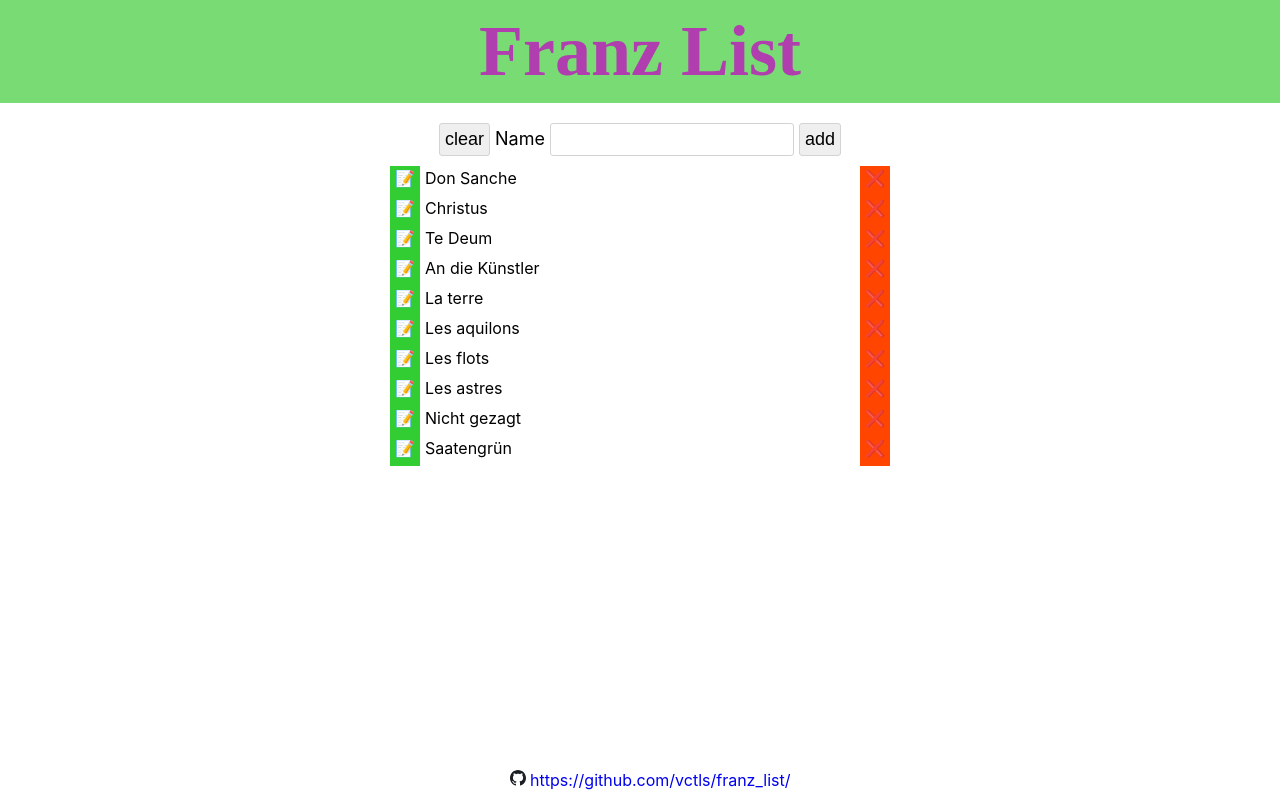
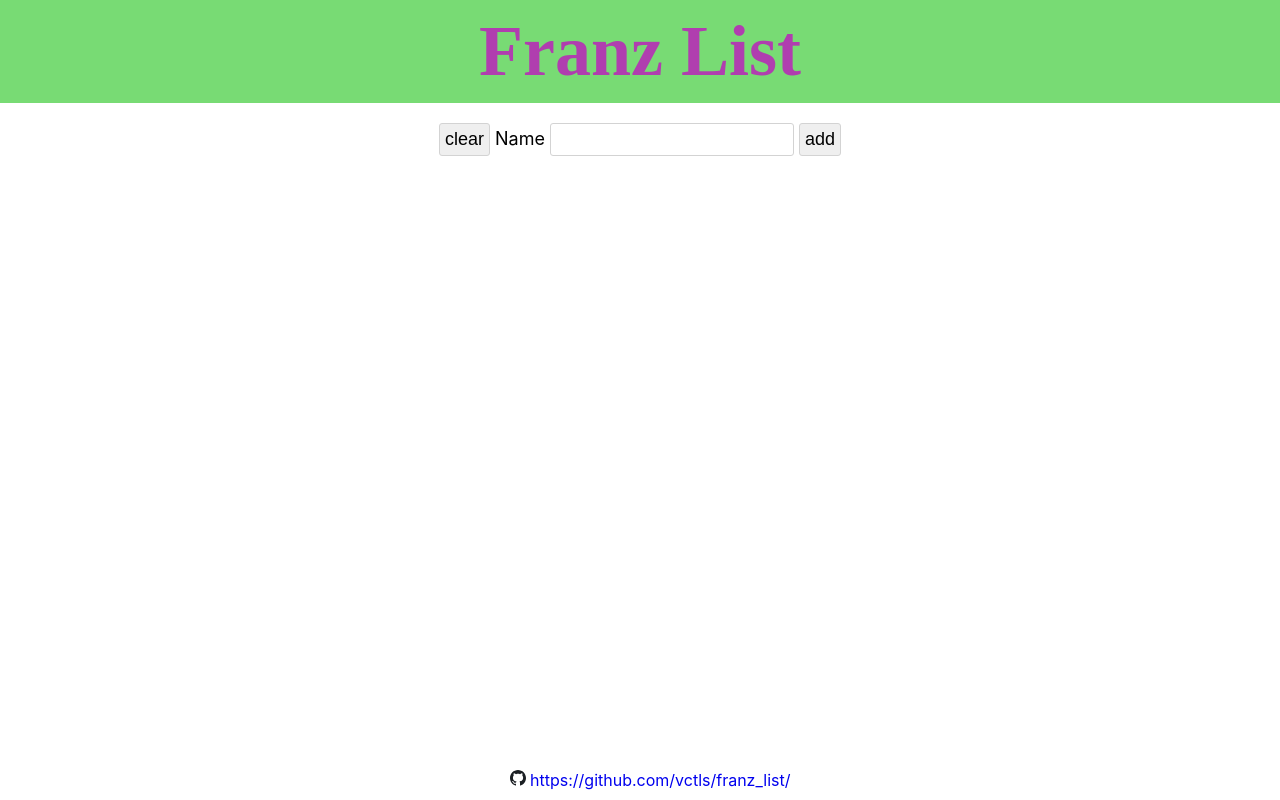
Before and after one commit to vctls/franz_list, a React (Create React App) app: page / in a window 1280 px wide. Built offline with nearby package versions, Linux system fonts and the light colour scheme; a web font is replaced by a local one.

Commit message:
Save state in localStorage. closes #21

```diff
--- a/src/App.tsx
+++ b/src/App.tsx
@@ -15,12 +15,55 @@ function App() {
 
   const logo = process.env.PUBLIC_URL + "/github_logo.svg";
   const github_url = "https://github.com/vctls/franz_list/";
+
+  const getItems = () => {
+    const keys: string[] = Object.keys(localStorage);
+    return keys.map((key: string) => {
+      const id = parseInt(key);
+      return {
+        id,
+        ...JSON.parse(localStorage.getItem(key) || ""),
+      };
+    });
+  };
+
+  const itemCreateHandler = (
+    id: number,
+    order: number,
+    name: string,
+    done: boolean
+  ): void => {
+    window.localStorage.setItem(
+      String(id),
+      JSON.stringify({ order, name, done })
+    );
+  };
+
+  const itemUpdateHandler = (
+    id: number,
+    order: number,
+    name: string,
+    done: boolean
+  ): void => {
+    window.localStorage.setItem(
+      String(id),
+      JSON.stringify({ order, name, done })
+    );
+  };
+
   return (
     <div className="App">
       <header className="App-header" style={style}>
         <h1>Franz List</h1>
       </header>
-      <List></List>
+      <List
+        initialItems={getItems()}
+        itemCreate={itemCreateHandler}
+        itemUpdate={itemUpdateHandler}
+        itemDelete={function (id: number): void {
+          window.localStorage.removeItem(String(id));
+        }}
+      ></List>
       <footer>
         <img src={logo} alt="Github logo" height="16px"></img>{" "}
         <a href={github_url}>{github_url}</a>
--- a/src/component/Item.tsx
+++ b/src/component/Item.tsx
@@ -11,10 +11,11 @@ const Item = (props: {
   order: number;
   name: string;
   filtered: boolean;
+  done: boolean;
   onDelete(id: number): void;
   onEdit(id: number): void;
 }) => {
-  const [done, setDone] = useState(false);
+  const [done, setDone] = useState(props.done);
   const [deleted, setDeleted] = useState(false);
   const [editing, setEditing] = useState(false);
 
--- a/src/component/List.tsx
+++ b/src/component/List.tsx
@@ -10,36 +10,13 @@ function arraymove(arr: any[], fromIndex: number, toIndex: number) {
   arr.splice(toIndex, 0, element);
 }
 
-const getInitialArray = () => {
-  const itemArray: any[] = [];
-  let key: number,
-    deleted = false,
-    name: string,
-    order: number;
-
-  for (let i: number = 0; i < 10; i++) {
-    key = i;
-    order = i;
-    name = [
-      "Don Sanche",
-      "Christus",
-      "Te Deum",
-      "An die Künstler",
-      "La terre",
-      "Les aquilons",
-      "Les flots",
-      "Les astres",
-      "Nicht gezagt",
-      "Saatengrün",
-    ][i];
-    itemArray.push({ key, name, order, deleted });
-  }
-
-  return itemArray;
-};
-
-const List = () => {
-  const [itemsState, setItemsState] = useState(getInitialArray());
+const List = (props: {
+  initialItems: any[];
+  itemCreate: (id: number, order: number, name: string, done: boolean) => void;
+  itemUpdate: (id: number, order: number, name: string, done: boolean) => void;
+  itemDelete: (id: number) => void;
+}) => {
+  const [itemsState, setItemsState] = useState(props.initialItems);
 
   // Delegated form state
   let [nameState, setNameState] = useState("");
@@ -103,26 +80,35 @@ const List = () => {
     setItemsState((prevItems) => {
       const newItems = [...prevItems];
       // TODO Items should probably have a prototype.
+      const id = newItems.length
+        ? Math.max.apply(
+            null,
+            newItems.map((item) => item.id)
+          ) + 1
+        : 0;
       const newItem = {
-        key: newItems.length,
+        id: id,
         name: name,
         order: order,
         deleted: false,
       };
       newItems.unshift(newItem);
+      props.itemCreate(id, order, name, false);
       return newItems;
     });
   };
 
   const itemChanged = (id: number, done: boolean): void => {
     setItemsState((prevItems) => {
-      let newItems = [...prevItems];
-      let index = newItems.findIndex((item) => item.key === id);
+      const newItems = [...prevItems];
+      const index = newItems.findIndex((item) => item.id === id);
+      const item = newItems.find((item) => item.id === id);
       if (done) {
         arraymove(newItems, index, newItems.length);
       } else {
         arraymove(newItems, index, 0);
       }
+      props.itemUpdate(item.id, item.order, item.name, done);
       return newItems;
     });
   };
@@ -132,7 +118,7 @@ const List = () => {
     setItemsState((prevItems) => {
       console.log(`Removing item ${id}.`);
       let newItems = [...prevItems];
-      const index = newItems.findIndex((item) => item.key === id);
+      const index = newItems.findIndex((item) => item.id === id);
       if (index < 0) {
         console.log(`Item ${id} to be removed was not found.`);
         return prevItems;
@@ -150,9 +136,11 @@ const List = () => {
     setItemsState((prevItems) => {
       console.log(`Item ${id} set for deletion.`);
       let newItems = [...prevItems];
-      const item = newItems.find((item) => item.key === id);
+      const item = newItems.find((item) => item.id === id);
       item.deleted = true;
-      // Completely remove the item after a small delay.
+      props.itemDelete(id);
+      // Completely remove the item after a small delay,
+      // in order to allow more DOM manipulations, animations, etc.
       setTimeout(() => {
         removeItem(id);
       }, 3000);
@@ -164,7 +152,7 @@ const List = () => {
     let editItem;
     setItemsState((prevItems) => {
       let newItems = [...prevItems];
-      editItem = newItems.find((item) => item.key === id);
+      editItem = newItems.find((item) => item.id === id);
       setNameState(editItem.name);
       setOrderState(editItem.order);
       filter(editItem.name);
@@ -187,11 +175,12 @@ const List = () => {
         {itemsState.map((item) => {
           return (
             <Item
-              key={item.key}
-              id={item.key}
+              key={item.id}
+              id={item.id}
               name={item.name}
               order={item.order}
               filtered={item.filtered}
+              done={item.done}
               onChange={itemChanged}
               onDelete={itemDeleted}
               onEdit={itemEdit}
```
